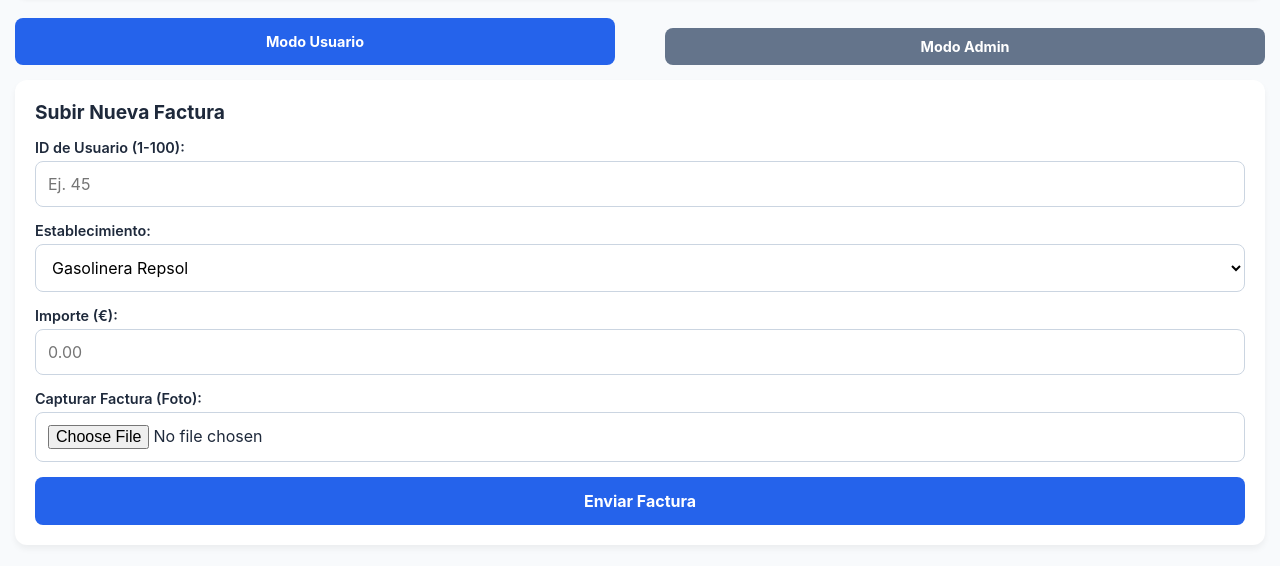
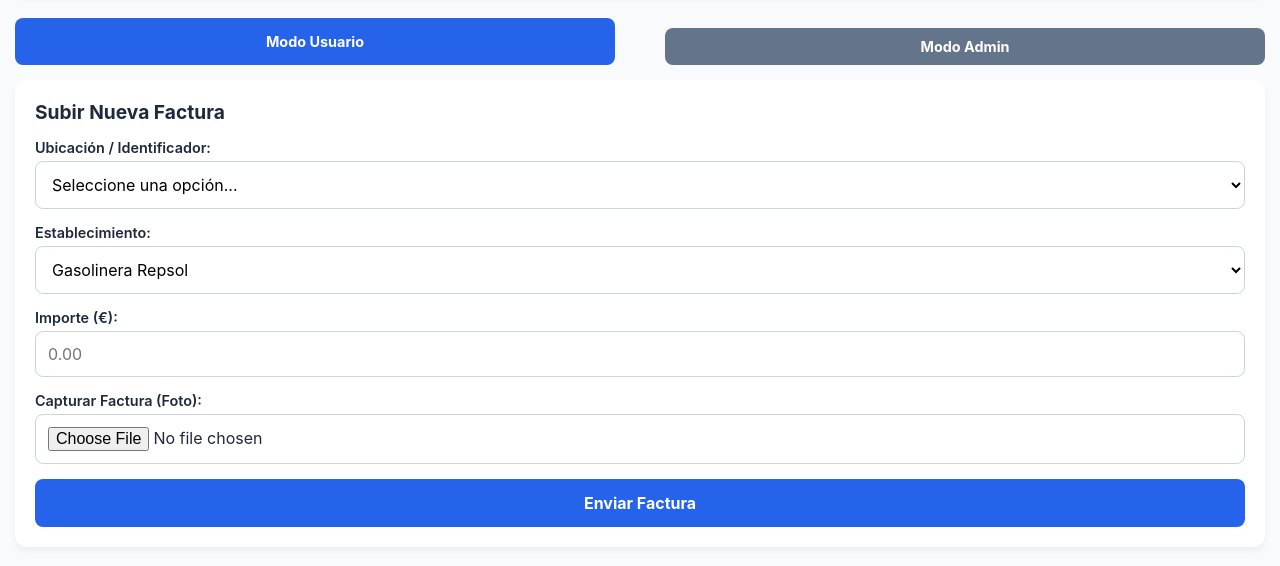
Before and after one commit to carlosyvictorrodriguez-alt/facturas-distrito-xiv, a plain HTML site: page index.html in a window 1280 px wide. Shown: the part 86-652 px from the top of the page. Drawn offline with Linux system fonts and the light colour scheme; no server answers.

Commit message:
Replace user ID input with location selector

```diff
--- a/index.html
+++ b/index.html
@@ -245,8 +245,27 @@
         <div id="loading-msg" class="loading-text">Subiendo factura e imagen a Firebase... Por favor, espera.</div>
         <form id="invoice-form" onsubmit="return false;">
             <div class="form-group">
-                <label for="user-id">ID de Usuario (1-100):</label>
-                <input type="number" id="user-id" min="1" max="100" required placeholder="Ej. 45">
+                <label for="user-id">Ubicación / Identificador:</label>
+                <select id="user-id" required>
+                    <option value="" disabled selected>Seleccione una opción...</option>
+                    <option value="MATAMÁ">MATAMÁ</option>
+                    <option value="XIRONDA">XIRONDA</option>
+                    <option value="INFESTA">INFESTA</option>
+                    <option value="VENTAS">VENTAS</option>
+                    <option value="PAZOS">PAZOS</option>
+                    <option value="VILAMAIOR">VILAMAIOR</option>
+                    <option value="BARXA">BARXA</option>
+                    <option value="CANDA">CANDA</option>
+                    <option value="PINZA">PINZA</option>
+                    <option value="LORTA">LORTA</option>
+                    <option value="TORO">TORO</option>
+                    <option value="PEPÍN">PEPÍN</option>
+                    <option value="ROSAL">ROSAL</option>
+                    <option value="MOURISCA">MOURISCA</option>
+                    <option value="VILASECO">VILASECO</option>
+                    <option value="BOUZA">BOUZA</option>
+                    <option value="PONTÓN">PONTÓN</option>
+                </select>
             </div>
 
             <div class="form-group">
```
